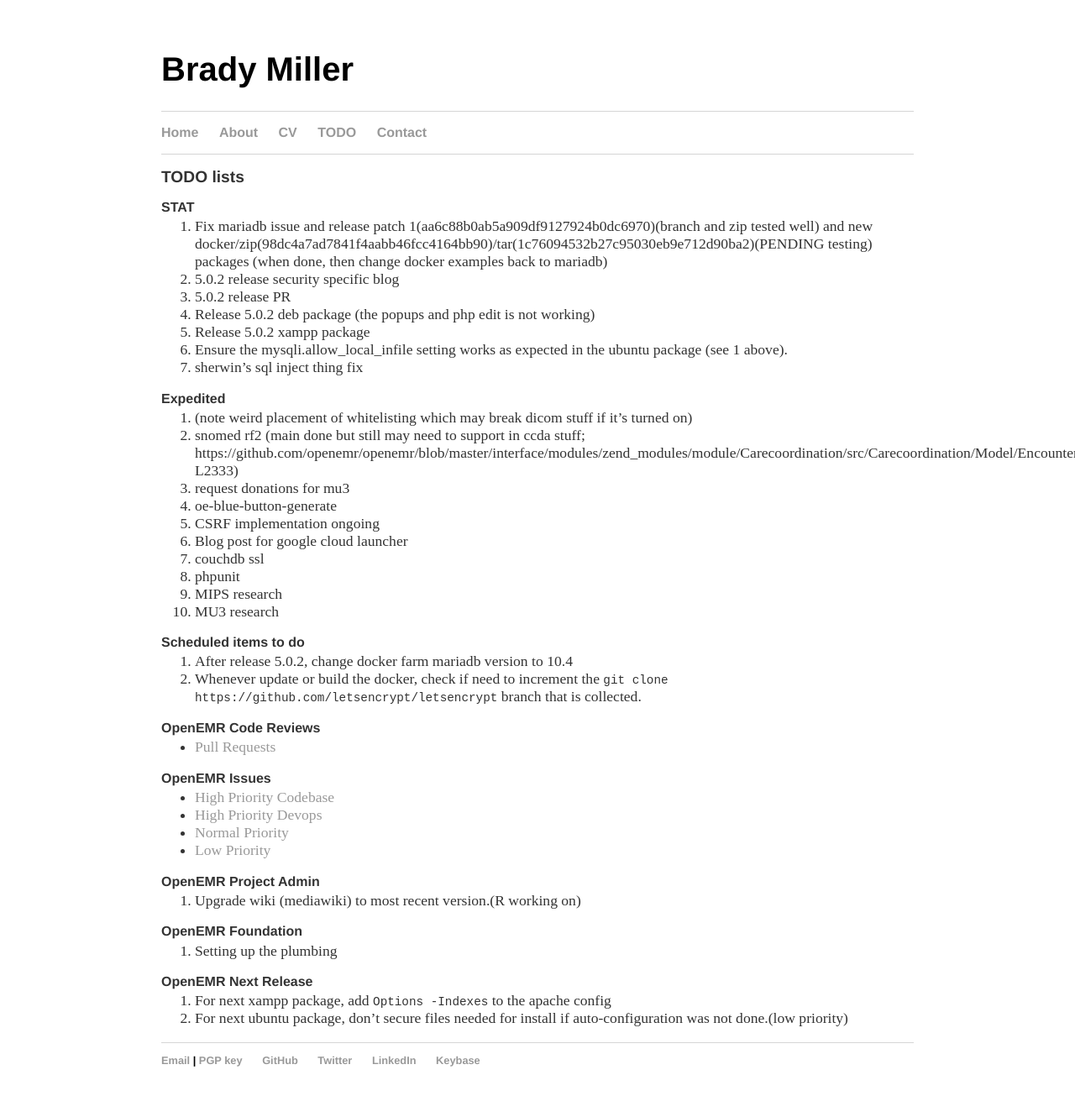
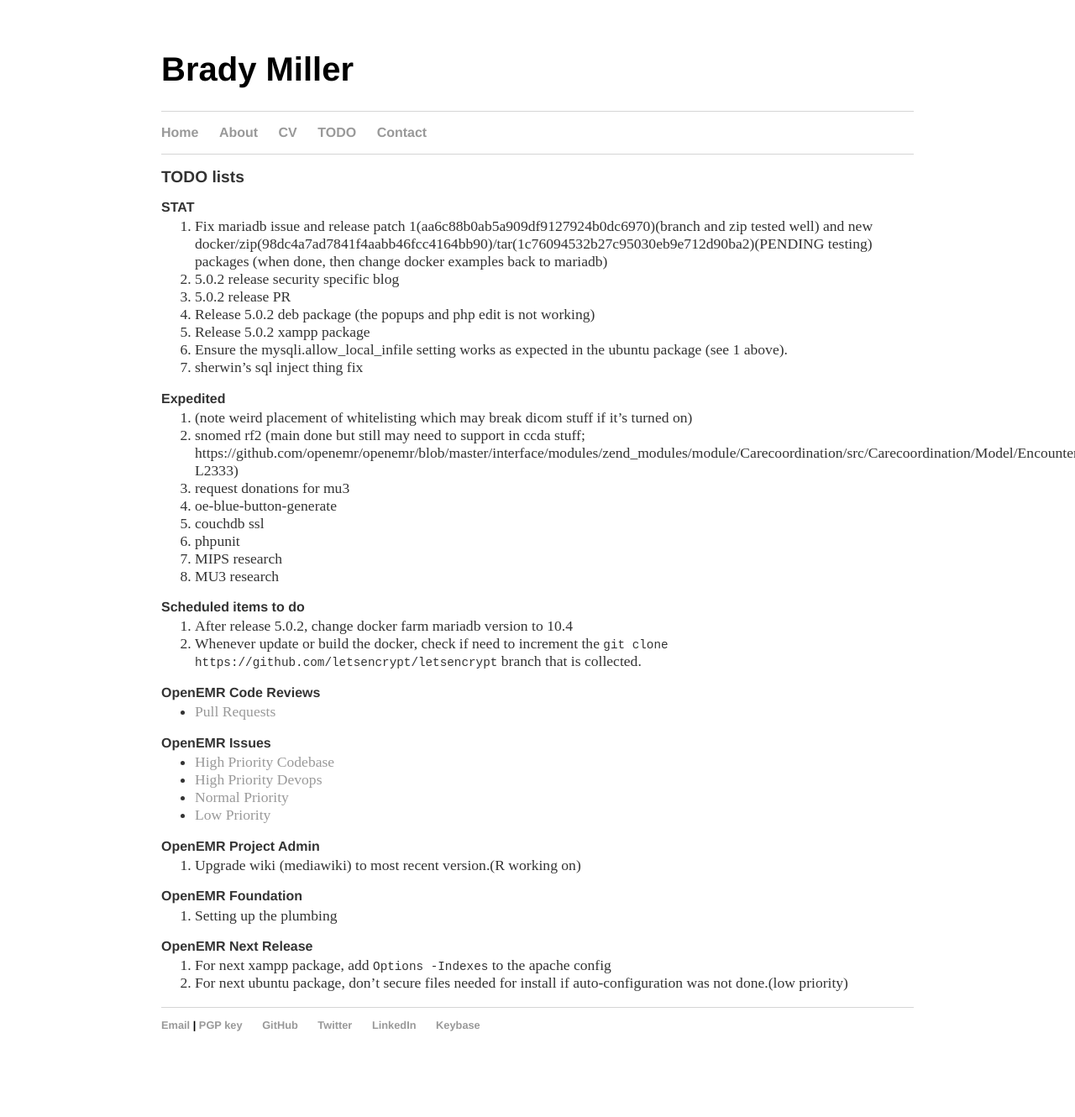
Before and after one commit to bradymiller/bradymiller.github.io, a Jekyll site: the page built from todo/index.md, in a window 1280 px wide. Shown: the whole page at 84% size. Built offline with Jekyll 4.4.1, drawn with Linux system fonts in a browser that asks for light colours; our own code applies the rules of GitHub Pages for plain Markdown files; after the commit the page ends 1288 px from its top, so only the background shows below that.

Commit message:
Update index.md

```diff
--- a/todo/index.md
+++ b/todo/index.md
@@ -17,8 +17,6 @@
 1. snomed rf2 (main done but still may need to support in ccda stuff; https://github.com/openemr/openemr/blob/master/interface/modules/zend_modules/module/Carecoordination/src/Carecoordination/Model/EncounterccdadispatchTable.php#L2316-L2333)
 1. request donations for mu3
 1. oe-blue-button-generate
-1. CSRF implementation ongoing
-1. Blog post for google cloud launcher
 1. couchdb ssl
 1. phpunit
 1. MIPS research
```
